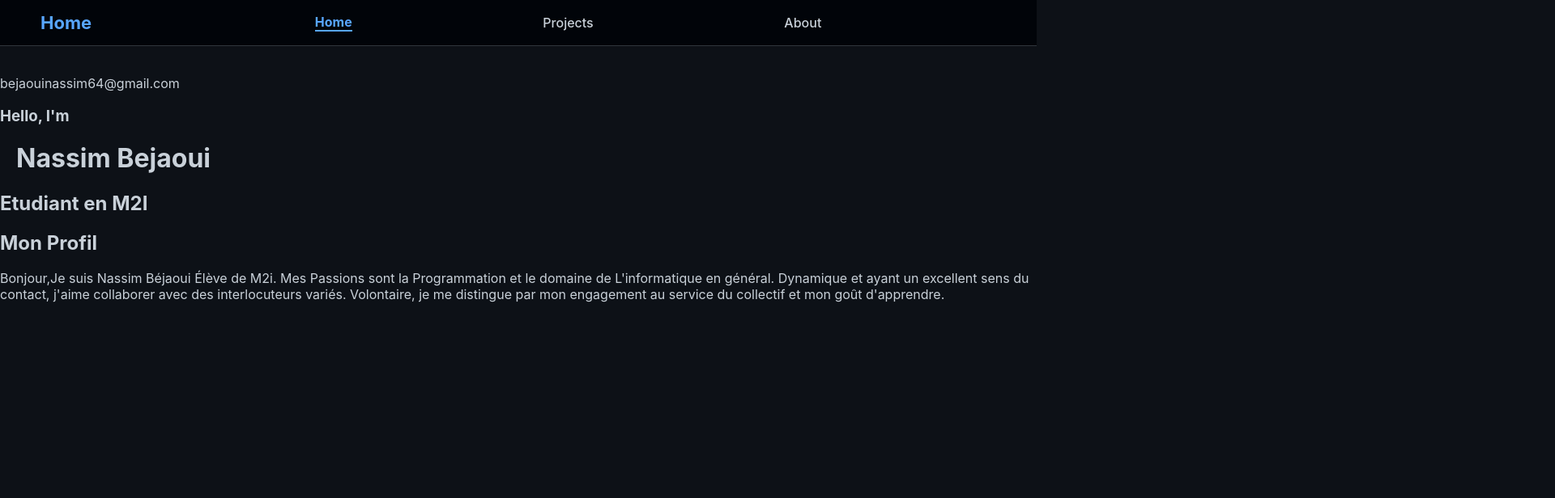
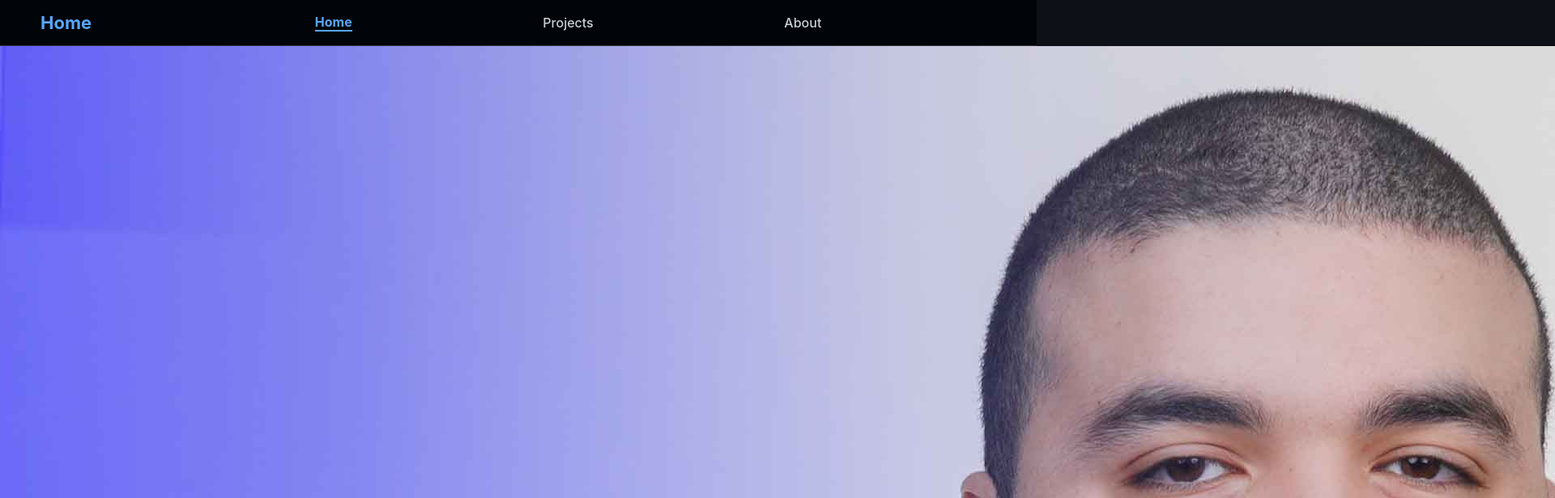
Before and after one commit to UssoPalain/Portfolio, a React (Vite) app: page / in a window 1280 px wide. Shown: the top 616 px of the page at 81% size, 1920 px wide, since content can reach past the window. Built offline with nearby package versions, Linux system fonts and the light colour scheme.

Commit message:
correctionImage

```diff
--- a/src/pages/Home.jsx
+++ b/src/pages/Home.jsx
@@ -14,7 +14,7 @@ function Home() {
         </nav>
       </div>
 
-      <img href="/130-Bejaoui Nassim-2.jpg"></img>
+      <img src="/130-Bejaoui-Nassim-2.jpg" alt="Photo de Nassim"/>
       <p>bejaouinassim64@gmail.com</p>
       <h3>Hello, I'm</h3>
       <h1>Nassim Bejaoui</h1>
```
Also changed, not shown: public/130-Bejaoui-Nassim-2.jpg (renamed from public/130-Bejaoui Nassim-2.jpg).
